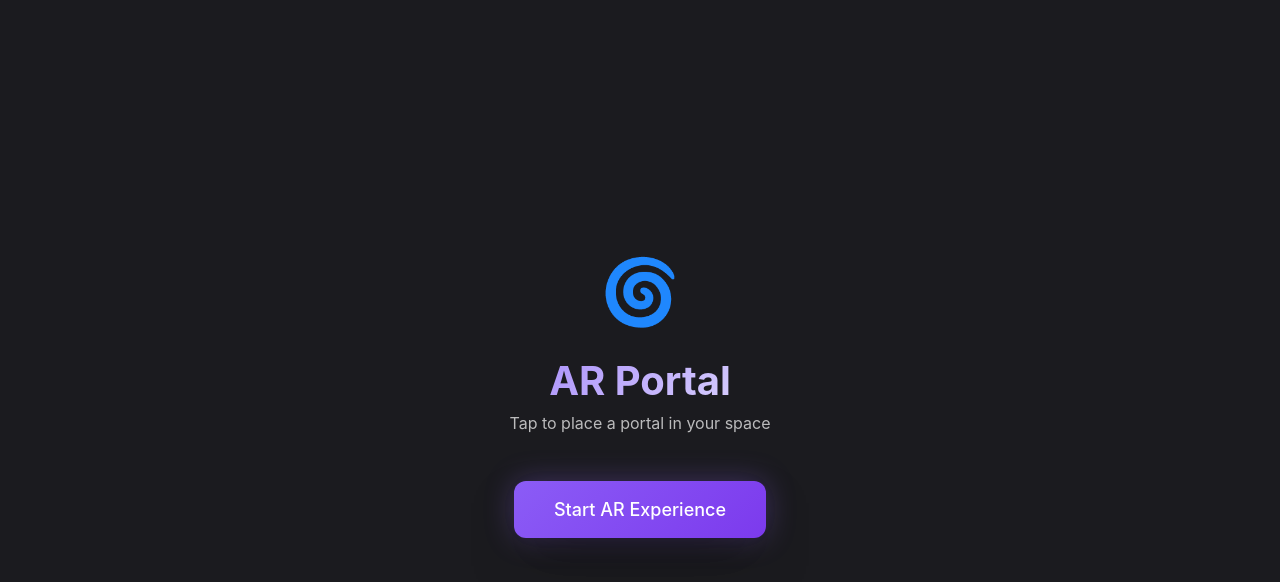
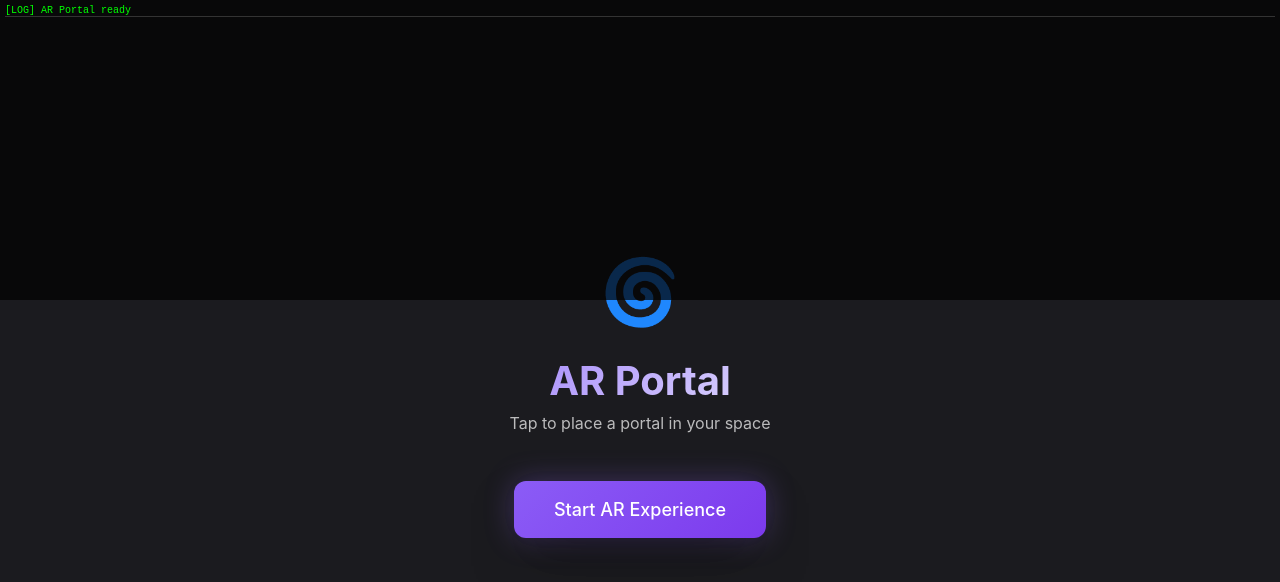
Before and after one commit to StudioFREUDE/admiral-portal, a website built with Vite: page index.html in a window 1280 px wide. Built offline with nearby package versions, Linux system fonts and the light colour scheme.

Commit message:
Fix: Add on-screen debug console and video diagnostics - Override console.log to display on screen - Log video element status

```diff
--- a/index.html
+++ b/index.html
@@ -35,6 +35,24 @@
         </div>
     </div>
 
+    <!-- Debug Console -->
+    <div id="debug-console" style="
+        position: fixed;
+        top: 0;
+        left: 0;
+        width: 100%;
+        height: 300px;
+        background: rgba(0,0,0,0.7);
+        color: lime;
+        font-family: monospace;
+        font-size: 10px;
+        z-index: 9999;
+        pointer-events: none;
+        overflow-y: scroll;
+        padding: 5px;
+        display: none;
+    "></div>
+
     <!-- Canvas container -->
     <div id="canvas-container"></div>
 
--- a/src/main.js
+++ b/src/main.js
@@ -5,6 +5,37 @@
 
 import * as THREE from 'three';
 import * as ZapparThree from '@zappar/zappar-threejs';
+
+// =============================================================================
+// DEBUG
+// =============================================================================
+// Enable on-screen debug
+const DEBUG_MODE = true;
+
+if (DEBUG_MODE) {
+    const debugConsole = document.getElementById('debug-console');
+    if (debugConsole) {
+        debugConsole.style.display = 'block';
+        const originalLog = console.log;
+        const originalError = console.error;
+        const originalWarn = console.warn;
+
+        function logToScreen(type, args) {
+            const msg = args.map(a => typeof a === 'object' ? JSON.stringify(a) : String(a)).join(' ');
+            const line = document.createElement('div');
+            line.textContent = `[${type}] ${msg}`;
+            line.style.borderBottom = '1px solid #333';
+            if (type === 'ERROR') line.style.color = 'red';
+            if (type === 'WARN') line.style.color = 'orange';
+            debugConsole.appendChild(line);
+            debugConsole.scrollTop = debugConsole.scrollHeight;
+        }
+
+        console.log = (...args) => { logToScreen('LOG', args); originalLog.apply(console, args); };
+        console.error = (...args) => { logToScreen('ERROR', args); originalError.apply(console, args); };
+        console.warn = (...args) => { logToScreen('WARN', args); originalWarn.apply(console, args); };
+    }
+}
 
 // =============================================================================
 // DOM ELEMENTS
@@ -210,17 +241,34 @@ function startScene() {
     scene = new THREE.Scene();
 
     // Create Zappar camera
+    console.log("Creating Zappar Camera...");
     camera = new ZapparThree.Camera();
 
     // The Zappar camera must be attached to the scene
     scene.add(camera);
+    console.log("Camera added to scene");
 
     // Start the camera
+    console.log("Starting camera...");
     camera.start();
+    console.log("Camera start requested");
+
+    // Check for video element after delay
+    setTimeout(() => {
+        const videos = document.querySelectorAll('video');
+        console.log(`Found ${videos.length} video elements`);
+        videos.forEach((v, i) => {
+            console.log(`Video ${i}: src=${v.srcObject ? 'active' : 'null'}, readyState=${v.readyState}, paused=${v.paused}`);
+            v.style.zIndex = -1; // Force behind
+            v.style.display = 'block';
+            v.style.visibility = 'visible';
+        });
+    }, 2000);
 
     // Disable scene background to let video feed show through transparent canvas
     // scene.background = camera.backgroundTexture;
     scene.background = null;
+    console.log("Scene background disabled");
 
     // Create Instant World Tracker
     instantTracker = new ZapparThree.InstantWorldTracker();
```
